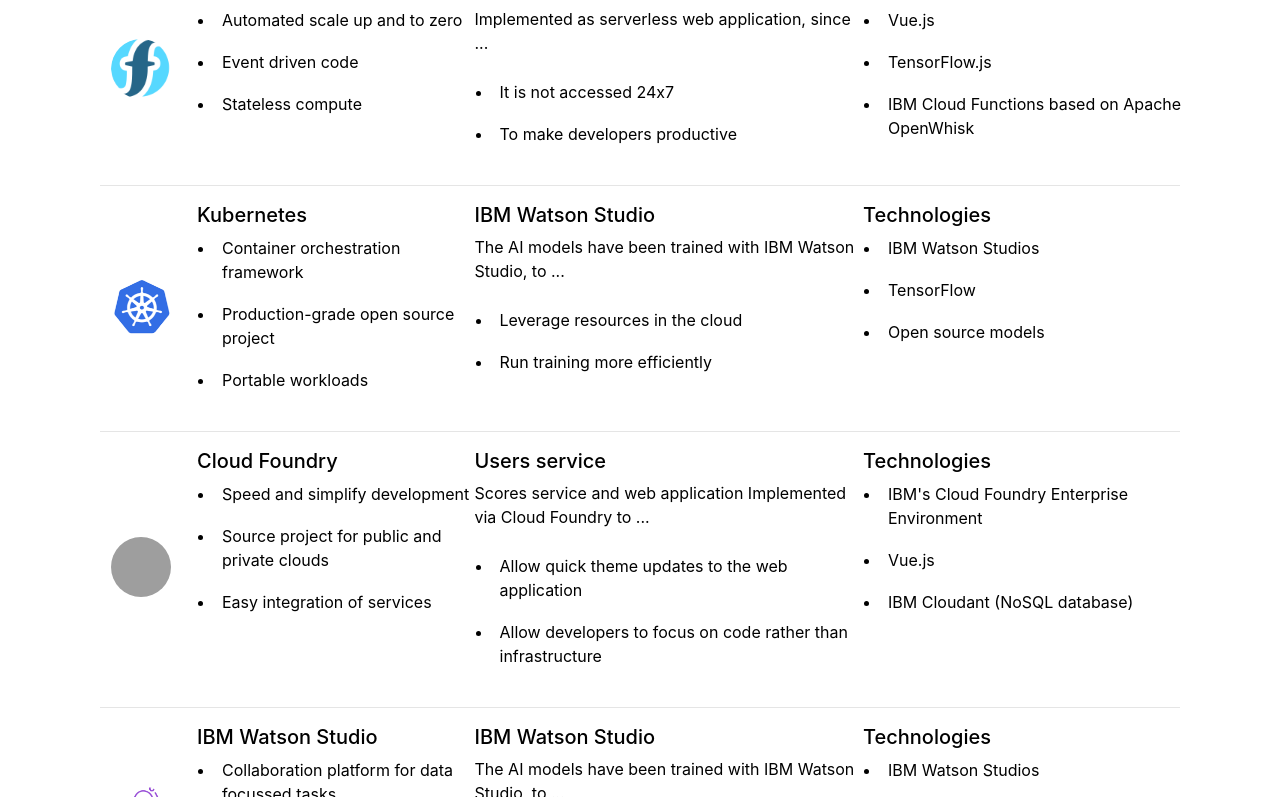
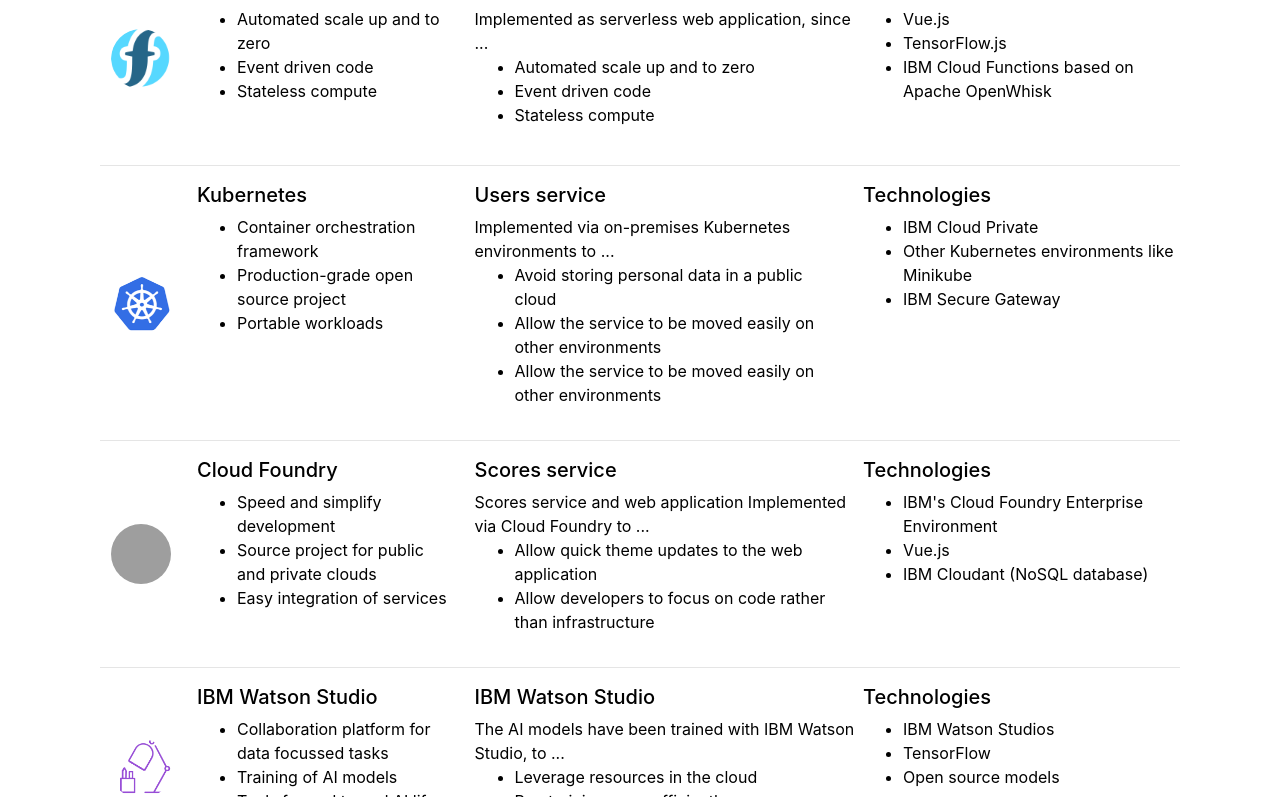
Before and after one commit to IBM/blue-cloud-mirror, a Vue app in the folder game/: page /home in a window 1280 px wide. Shown: the part 343-1140 px from the top of the page. Built offline with nearby package versions, Linux system fonts and the light colour scheme; grey boxes are pictures that could not be loaded.

Commit message:
change in architecture home and results

```diff
--- a/game/src/views/Architecture.vue
+++ b/game/src/views/Architecture.vue
@@ -56,7 +56,7 @@
     <hr>
     <!-- YouTube -->
     <div style="margin-top:15px;">
-    Watch the webinar to understand how the components are used and interact.
+    Watch the webinar to understand how the components are used and interact. Select you starting point of the YouTube video.
     <div style="margin-top:15px;"></div>
     <b-row>
       <b-col>
@@ -73,24 +73,55 @@
         </iframe></center>
       </b-col>
       <b-col>
-          Select your start:
+          <b-button-group vertical>
+          <b-button
+            block
+            v-on:click="onYouTubeDemo"
+            style="margin-right:10px;background-color: #FFFFFF;border-color:#030303;"
+          ><font color="black">Game demo [5:03 mins]</font></b-button>
           <div style="margin-top:5px;"></div>
-          <b-link v-on:click="onYouTubeDemo"><li>Game demo [5:03 mins]</li></b-link>
+          <b-button
+            block
+            v-on:click="onYouTubeMotivation"
+            style="margin-right:10px;background-color: #FFFFFF;border-color:#030303;"
+          ><font color="black">Motivation to build #BlueCloudMirror [7:05 mins]</font></b-button>
           <div style="margin-top:5px;"></div>
-          <b-link v-on:click="onYouTubeMotivation"><li>Motivation to build #BlueCloudMirror [7:05 mins]</li></b-link>
+          <b-button
+            block
+            v-on:click="onYouTubeArchitecture"
+            style="margin-right:10px;background-color: #FFFFFF;border-color:#030303;"
+          ><font color="black">Architecture and four main components [8:30 mins] [7:05 mins]</font></b-button>
           <div style="margin-top:5px;"></div>
-          <b-link v-on:click="onYouTubeArchitecture"><li>Architecture and four main components [8:30 mins]</li></b-link>
+          <b-button
+            block
+            v-on:click="onYouTubeSetup"
+            style="margin-right:10px;background-color: #FFFFFF;border-color:#030303;"
+          ><font color="black">Setup #BlueCloudMirror in five minutes [13:45 mins]</font></b-button>
           <div style="margin-top:5px;"></div>
-          <b-link v-on:click="onYouTubeSetup"><li>Setup #BlueCloudMirror in five minutes [13:45 mins]</li></b-link>
+          <b-button
+            block
+            v-on:click="onYouTubeTensorFlow"
+            style="margin-right:10px;background-color: #FFFFFF;border-color:#030303;"
+          ><font color="black">Three TensorFlow.js visual recognition models [14:37 mins]</font></b-button>
           <div style="margin-top:5px;"></div>
-          <b-link v-on:click="onYouTubeTensorFlow"><li>Three TensorFlow.js visual recognition models [14:37 mins]</li></b-link>
+          <b-button
+            block
+            v-on:click="onYouTubeCoreGame"
+            style="margin-right:10px;background-color: #FFFFFF;border-color:#030303;"
+          ><font color="black">Architecture of the core game [21:50 mins]</font></b-button>
           <div style="margin-top:5px;"></div>
-          <b-link v-on:click="onYouTubeCoreGame"><li>Architecture of the core game [21:50 mins]</li></b-link>
+          <b-button
+            block
+            v-on:click="onYouTubeUsers"
+            style="margin-right:10px;background-color: #FFFFFF;border-color:#030303;"
+          ><font color="black">Architecture of the users service [27:20 mins]</font></b-button>
           <div style="margin-top:5px;"></div>
-          <b-link v-on:click="onYouTubeUsers"><li>Architecture of the users service [27:20 mins]</li></b-link>
-          <div style="margin-top:5px;"></div>
-          <b-link v-on:click="onYouTubeScores"><li>Architecture of the scores service [35:38 mins]</li></b-link>
-          <div style="margin-top:5px;"></div>
+          <b-button
+            block
+            v-on:click="onYouTubeScores"
+            style="margin-right:10px;background-color: #FFFFFF;border-color:#030303;"
+          ><font color="black">Architecture of the scores service [35:38 mins]</font></b-button>
+          </b-button-group>
       </b-col>
     </b-row>
     </div>
--- a/game/src/views/Home.vue
+++ b/game/src/views/Home.vue
@@ -31,53 +31,28 @@
           </td>
           <td style="width:25%; vertical-align:top">
                 <h5 class="mt-serverless">Serverless</h5>
-                <table style="width:100%; cellspacing:; cellpadding:">
-                  <tr>
-                      <td style="width:3%; vertical-align:top"><li></li></td>
-                      <td style="width:97%; vertical-align:top"><blockquote>Automated scale up and to zero</blockquote></td>
-                  </tr>
-                  <tr>
-                      <td style="width:3%; vertical-align:top"><li></li></td>
-                      <td style="width:97%; vertical-align:top"><blockquote>Event driven code</blockquote></td>
-                  </tr>
-                  <tr>
-                      <td style="width:3%; vertical-align:top"><li></li></td>
-                      <td style="width:97%; vertical-align:top"><blockquote>Stateless compute</blockquote></td>
-                  </tr>
-                </table>
+                <ul style="margin-right: 20px">
+                    <li>Automated scale up and to zero</li>
+                    <li>Event driven code</li>
+                    <li>Stateless compute</li>
+                </ul>
           </td>
           <td style="width:35%; vertical-align:top">
                   <h5 class="mt-game">Core game</h5>
                   Implemented as serverless web application, since ...
-                  <br>
-                  <br>
-                  <table style="width:100%">
-                  <tr>
-                      <td style="width:3%; vertical-align:top"><li></li></td>
-                      <td style="width:97%; vertical-align:top"><blockquote>It is not accessed 24x7</blockquote></td>
-                  </tr>
-                  <tr>
-                      <td style="width:3%; vertical-align:top"><li></li></td>
-                      <td style="width:97%; vertical-align:top"><blockquote>To make developers productive</blockquote></td>
-                  </tr>
-                  </table>
+                  <ul style="margin-right: 20px">
+                    <li>Automated scale up and to zero</li>
+                    <li>Event driven code</li>
+                    <li>Stateless compute</li>
+                  </ul>
           </td>
           <td style="width:35%; vertical-align:top">
                   <h5 class="mt-game">Technologies</h5>
-                  <table style="width:100%">
-                  <tr>
-                      <td style="width:3%; vertical-align:top"><li></li></td>
-                      <td style="width:97%; vertical-align:top"><blockquote>Vue.js</blockquote></td>
-                  </tr>
-                  <tr>
-                      <td style="width:3%; vertical-align:top"><li></li></td>
-                      <td style="width:97%; vertical-align:top"><blockquote>TensorFlow.js</blockquote></td>
-                  </tr>
-                  <tr>
-                      <td style="width:3%; vertical-align:top"><li></li></td>
-                      <td style="width:97%; vertical-align:top"><blockquote>IBM Cloud Functions based on Apache OpenWhisk</blockquote></td>
-                  </tr>
-                  </table>
+                  <ul style="margin-right: 20px">
+                    <li>Vue.js</li>
+                    <li>TensorFlow.js</li>
+                    <li>IBM Cloud Functions based on Apache OpenWhisk</li>
+                  </ul>
           </td>
           </font></b-link>
           </table>
@@ -86,7 +61,7 @@
       <!-- KUBERNETES -->
       <b-row id="KUBERNETES" style="border-style:solid; border-width:0px;">
           <table style="width:100%">
-          <b-link :to="'architecture'" ><font color="black">
+          <b-link :to="'architecture'" style="decoration:none" ><font color="black">
           <td style="width:10%; text-align:center; vertical-align:middle">
                 <b-link :to="'architecture'"><b-img
                 v-bind="iconProps" alt="kubernetes-icon"
@@ -94,63 +69,38 @@
                 src="kubernetes-icon.png"></b-img></b-link>
           </td>
           <td style="width:25%; vertical-align:top">
-              <h5 class="mt-kubernetes">Kubernetes</h5>
-              <table style="width:100%">
-                  <tr>
-                      <td style="width:3%; vertical-align:top"><li></li></td>
-                      <td style="width:97%; vertical-align:top"><blockquote>Container orchestration framework</blockquote></td>
-                  </tr>
-                  <tr>
-                      <td style="width:3%; vertical-align:top"><li></li></td>
-                      <td style="width:97%; vertical-align:top"><blockquote>Production-grade open source project</blockquote></td>
-                  </tr>
-                  <tr>
-                      <td style="width:3%; vertical-align:top"><li></li></td>
-                      <td style="width:97%; vertical-align:top"><blockquote>Portable workloads</blockquote></td>
-                  </tr>
-              </table>
+              <h5 class="mt-game">Kubernetes</h5>
+              <ul style="margin-right: 20px">
+                    <li>Container orchestration framework</li>
+                    <li>Production-grade open source project</li>
+                    <li>Portable workloads</li>
+              </ul>
           </td>
           <td style="width:35%; vertical-align:top">
-                  <h5 class="mt-game">IBM Watson Studio</h5>
-                  The AI models have been trained with IBM Watson Studio, to ...
-                  <br>
-                  <br>
-                  <table style="width:100%">
-                  <tr>
-                      <td style="width:3%; vertical-align:top"><li></li></td>
-                      <td style="width:97%; vertical-align:top"><blockquote>Leverage resources in the cloud</blockquote></td>
-                  </tr>
-                  <tr>
-                      <td style="width:3%; vertical-align:top"><li></li></td>
-                      <td style="width:97%; vertical-align:top"><blockquote>Run training more efficiently</blockquote></td>
-                  </tr>
-                  </table>
+              <h5 class="mt-game">Users service</h5>
+              Implemented via on-premises Kubernetes environments to ...
+              <ul style="margin-right: 20px">
+                    <li>Avoid storing personal data in a public cloud</li>
+                    <li>Allow the service to be moved easily on other environments</li>
+                    <li>Allow the service to be moved easily on other environments</li>
+              </ul>
           </td>
-          <td style="width:35%; vertical-align:top">
+          <td style="width:35%; vertical-align:top:">
                   <h5 class="mt-game">Technologies</h5>
-                  <table style="width:100%">
-                  <tr>
-                      <td style="width:3%; vertical-align:top"><li></li></td>
-                      <td style="width:97%; vertical-align:top"><blockquote>IBM Watson Studios</blockquote></td>
-                  </tr>
-                  <tr>
-                      <td style="width:3%; vertical-align:top"><li></li></td>
-                      <td style="width:97%; vertical-align:top"><blockquote>TensorFlow</blockquote></td>
-                  </tr>
-                  <tr>
-                      <td style="width:3%; vertical-align:top"><li></li></td>
-                      <td style="width:97%; vertical-align:top"><blockquote>Open source models</blockquote></td>
-                  </tr>
-                  </table>
+                  <ul style="margin-right: 20px">
+                            <li>IBM Cloud Private</li>
+                            <li>Other Kubernetes environments like Minikube</li>
+                            <li>IBM Secure Gateway</li>
+                  </ul>
           </td>
           </font></b-link>
           </table>
       </b-row>
       <hr>
       <!-- CLOUD FOUNDRY -->
+      <b-link :to="'architecture'" style="decoration: none;"><font color="black">
       <b-row id="CLOUD_FOUNDRY" style="border-style:solid; border-width:0px;">
           <table style="width:100%">
-          <b-link :to="'architecture'" ><font color="black">
           <td style="width:10%; text-align:center; vertical-align:middle">
                 <b-link :to="'architecture'"><b-img
                 v-bind="iconProps" alt="cloud-foundry-icon"
@@ -158,127 +108,77 @@
                 src="cloud-foundry-icon.png"></b-img></b-link>
           </td>
           <td style="width:25%; vertical-align:top">
-              <h5 class="mt-cloud-foundry">Cloud Foundry</h5>
-              <table style="width:100%">
-              <tr>
-                  <td style="width:3%; vertical-align:top"><li></li></td>
-                  <td style="width:97%; vertical-align:top"><blockquote>Speed and simplify development</blockquote></td>
-              </tr>
-              <tr>
-                  <td style="width:3%; vertical-align:top"><li></li></td>
-                  <td style="width:97%; vertical-align:top"><blockquote>Source project for public and private clouds</blockquote></td>
-              </tr>
-              <tr>
-                  <td style="width:3%; vertical-align:top"><li></li></td>
-                  <td style="width:97%; vertical-align:top"><blockquote>Easy integration of services</blockquote></td>
-              </tr>
-              </table>
+              <h5 class="mt-game">Cloud Foundry</h5>
+              <ul style="margin-right: 20px">
+                    <li>Speed and simplify development</li>
+                    <li>Source project for public and private clouds</li>
+                    <li>Easy integration of services</li>
+              </ul>
           </td>
           <td style="width:35%; vertical-align:top">
-                  <h5 class="mt-scores">Users service</h5>
+                  <h5 class="mt-scores">Scores service</h5>
                   Scores service and web application
                   Implemented via Cloud Foundry to ...
-                  <br>
-                  <br>
-                  <table style="width:100%">
-                  <tr>
-                      <td style="width:3%; vertical-align:top"><li></li></td>
-                      <td style="width:97%; vertical-align:top"><blockquote>Allow quick theme updates to the web application</blockquote></td>
-                  </tr>
-                  <tr>
-                      <td style="width:3%; vertical-align:top"><li></li></td>
-                      <td style="width:97%; vertical-align:top"><blockquote>Allow developers to focus on code rather than infrastructure</blockquote></td>
-                  </tr>
-                  </table>
+                  <ul style="margin-right: 20px">
+                    <li>Allow quick theme updates to the web application</li>
+                    <li>Allow developers to focus on code rather than infrastructure</li>
+                 </ul>
           </td>
           <td style="width:35%; vertical-align:top">
                   <h5 class="mt-scores">Technologies</h5>
-                                    <table style="width:100%">
-                  <tr>
-                      <td style="width:3%; vertical-align:top"><li></li></td>
-                      <td style="width:97%; vertical-align:top"><blockquote>IBM's Cloud Foundry Enterprise Environment</blockquote></td>
-                  </tr>
-                  <tr>
-                      <td style="width:3%; vertical-align:top"><li></li></td>
-                      <td style="width:97%; vertical-align:top"><blockquote>Vue.js</blockquote></td>
-                  </tr>
-                  <tr>
-                      <td style="width:3%; vertical-align:top"><li></li></td>
-                      <td style="width:97%; vertical-align:top"><blockquote>IBM Cloudant (NoSQL database)</blockquote></td>
-                  </tr>
-                  </table>
+                  <ul style="margin-right: 20px">
+                    <li>IBM's Cloud Foundry Enterprise Environment</li>
+                    <li>Vue.js</li>
+                    <li>IBM Cloudant (NoSQL database)</li>
+                 </ul>
           </td>
-          </font></b-link>
           </table>
       </b-row>
+      </font></b-link>
       <hr>
       <!-- WATSON STUDION -->
+      <b-link :to="'architecture'" style="text-decoration: none;" ><font color="black">
       <b-row id="WATSON_STUDION" style="border-style:solid; border-width:0px;">
           <table style="width:100%">
-          <b-link :to="'architecture'" ><font color="black">
           <td style="width:10%; text-align:center; vertical-align:middle">
-                <b-link :to="'architecture'"><b-img
+                <b-link :to="'architecture'" style="decoration:none"><b-img
                 v-bind="iconProps" alt="watson-studio-icon"
                 rounded="circle"
                 src="watson-studio-icon.png"></b-img></b-link>
           </td>
           <td style="width:25%; vertical-align:top">
-              <h5 class="mt-watson-studio">IBM Watson Studio</h5>
-              <table style="width:100%">
-              <tr>
-                  <td style="width:3%; vertical-align:top"><li></li></td>
-                  <td style="width:97%; vertical-align:top"><blockquote>Collaboration platform for data focussed tasks</blockquote></td>
-              </tr>
-              <tr>
-                  <td style="width:3%; vertical-align:top"><li></li></td>
-                  <td style="width:97%; vertical-align:top"><blockquote>Training of AI models</blockquote></td>
-              </tr>
-              <tr>
-                  <td style="width:3%; vertical-align:top"><li></li></td>
-                  <td style="width:97%; vertical-align:top"><blockquote>Tools for end to end AI life cycle</blockquote></td>
-              </tr>
-              </table>
+              <h5 class="mt-scores">IBM Watson Studio</h5>
+              <ul style="margin-right: 20px">
+                    <li>Collaboration platform for data focussed tasks</li>
+                    <li>Training of AI models</li>
+                    <li>Tools for end to end AI life cycle</li>
+              </ul>
           </td>
           <td style="width:35%; vertical-align:top">
                   <h5 class="mt-watson-studio">IBM Watson Studio</h5>
                   The AI models have been trained with IBM Watson Studio, to ...
-                  <table style="width:100%">
-                  <tr>
-                      <td style="width:3%; vertical-align:top"><li></li></td>
-                      <td style="width:97%; vertical-align:top"><blockquote>Leverage resources in the cloud</blockquote></td>
-                  </tr>
-                  <tr>
-                      <td style="width:3%; vertical-align:top"><li></li></td>
-                      <td style="width:97%; vertical-align:top"><blockquote>Run training more efficiently</blockquote></td>
-                  </tr>
-                  </table>
+                  <ul style="margin-right: 20px">
+                    <li>Leverage resources in the cloud</li>
+                    <li>Run training more efficiently</li>
+                  </ul>
           </td>
           <td style="width:35%; vertical-align:top">
                   <h5 class="mt-watson-studio">Technologies</h5>
-                  <table style="width:100%">
-                  <tr>
-                      <td style="width:3%; vertical-align:top"><li></li></td>
-                      <td style="width:97%; vertical-align:top"><blockquote>IBM Watson Studios</blockquote></td>
-                  </tr>
-                  <tr>
-                      <td style="width:3%; vertical-align:top"><li></li></td>
-                      <td style="width:97%; vertical-align:top"><blockquote>TensorFlow</blockquote></td>
-                  </tr>
-                  <tr>
-                      <td style="width:3%; vertical-align:top"><li></li></td>
-                      <td style="width:97%; vertical-align:top"><blockquote>Open source models</blockquote></td>
-                  </tr>
-                  </table>
+                  <ul style="margin-right: 20px">
+                    <li>IBM Watson Studios</li>
+                    <li>TensorFlow</li>
+                    <li>Open source models</li>
+                  </ul>
           </td>
-          </font></b-link>
           </table>
       </b-row>
+      </font></b-link>
 
       <!-- Tooltip title specified via prop title -->
-      <b-tooltip target="WATSON_STUDION" title="Click for details in architecture"></b-tooltip>
-      <b-tooltip target="CLOUD_FOUNDRY" title="Click for details in architecture"></b-tooltip>
-      <b-tooltip target="KUBERNETES" title="Click for details in architecture"></b-tooltip>
-      <b-tooltip target="FUNCTIONS" title="Click for details in architecture"></b-tooltip>
+      <b-tooltip target="WATSON_STUDION" title="See details in architecture"></b-tooltip>
+      <b-tooltip target="CLOUD_FOUNDRY" title="See details in architecture"></b-tooltip>
+      <b-tooltip target="KUBERNETES" title="See details in architecture"></b-tooltip>
+      <b-tooltip target="FUNCTIONS" title="See details in architecture"></b-tooltip>
 
       <b-col>
         <center>
```
Also changed, not shown: game/src/views/Results.vue (+69 -54 lines).
